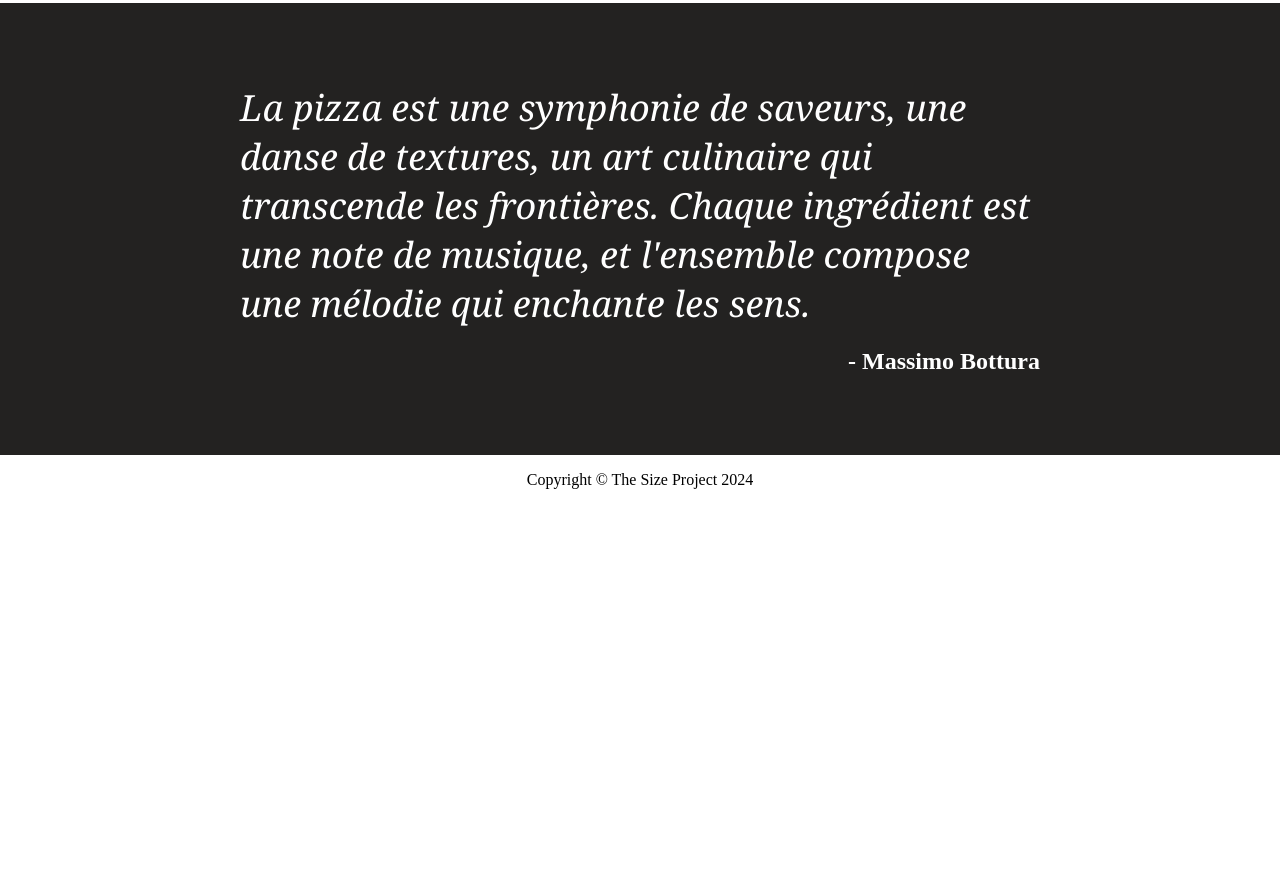
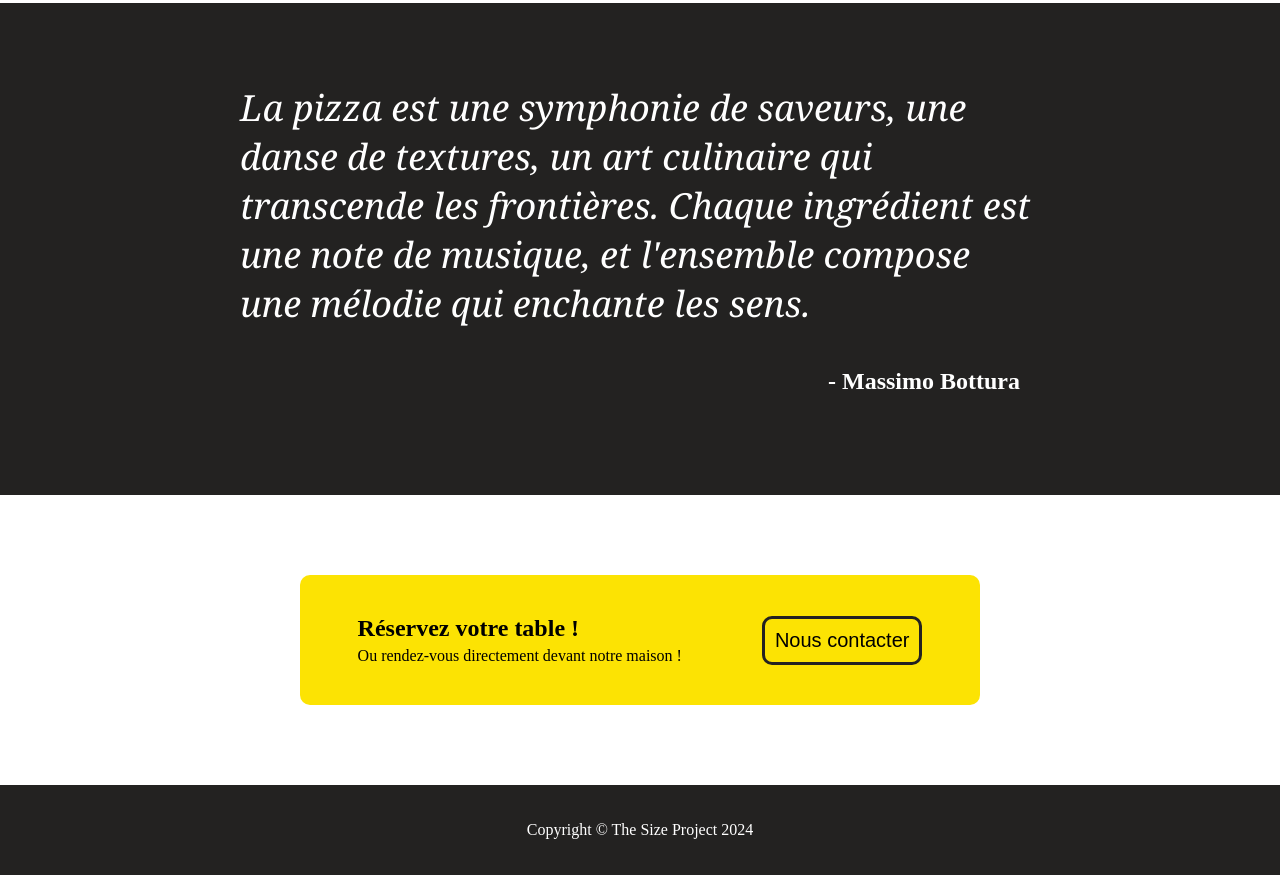
Before and after one commit to IseSize/project_landing_page, a plain HTML site: page index.html in a window 1280 px wide. Shown: the part 2144-3019 px from the top of the page. Before the commit the page ends 2649 px from the top, so only its background shows below. Drawn offline with Linux system fonts and the light colour scheme.

Commit message:
Add last section contact

```diff
--- a/css/style.css
+++ b/css/style.css
@@ -149,8 +149,55 @@ nav ul a:hover {
     font-weight: bold;
     align-self: flex-end;
 }
+#contact {
+    display: flex;
+    justify-content: center;
+}
+.contact_zone {
+    display: flex;
+    justify-content: center;
+    gap: 80px;
+    margin: 80px 300px;
+    width: 70%;
+    background-color: #fce303;
+    border-radius: 10px;
+
+}
+.contact_text {
+    padding: 40px 0;
+}
+.contact_text h2, .contact_text p{
+    margin: 0;
+}
+.contact_text h2 {
+    margin-bottom: 5px;
+}
+.button_contact_zone {
+    display: flex;
+    flex-direction: column;
+    justify-content: center;
+
+}
+.button_contact {
+    font-size: 20px;
+    border: solid #232221;
+    background-color: #fce303;
+    border-radius: 10px;
+    padding: 10px;
+}
+.button_contact:hover {
+    background-color: #232221;
+    color: white;
+    position: relative;
+    top: -5px;
+    cursor: grab;
+}
+
 footer {
     display: flex;
     justify-content: center;
     align-items: center;
+    background-color: #232221;
+    color: white;
+    padding: 20px;
 }
--- a/index.html
+++ b/index.html
@@ -63,7 +63,15 @@
               </blockquote>
         </section>
         <section id="contact">
-
+                <div class="contact_zone">
+                    <div class="contact_text">
+                        <h2>Réservez votre table !</h2>
+                        <p>Ou rendez-vous directement devant notre maison !</p>
+                    </div>
+                    <div class="button_contact_zone">
+                        <button class="button_contact">Nous contacter</button>
+                    </div>
+                </div>
         </section>
     </main>
     <footer>
```
